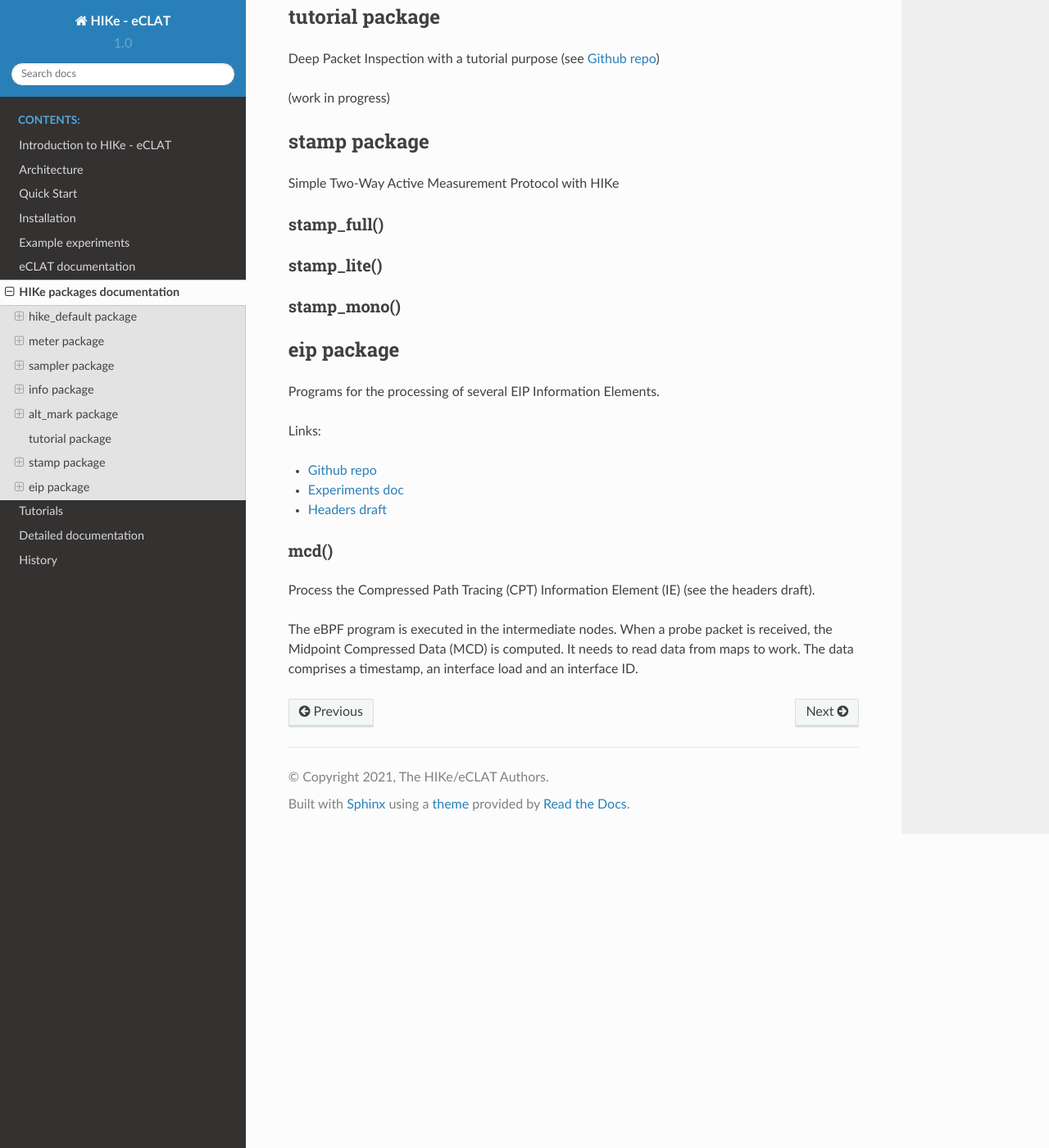
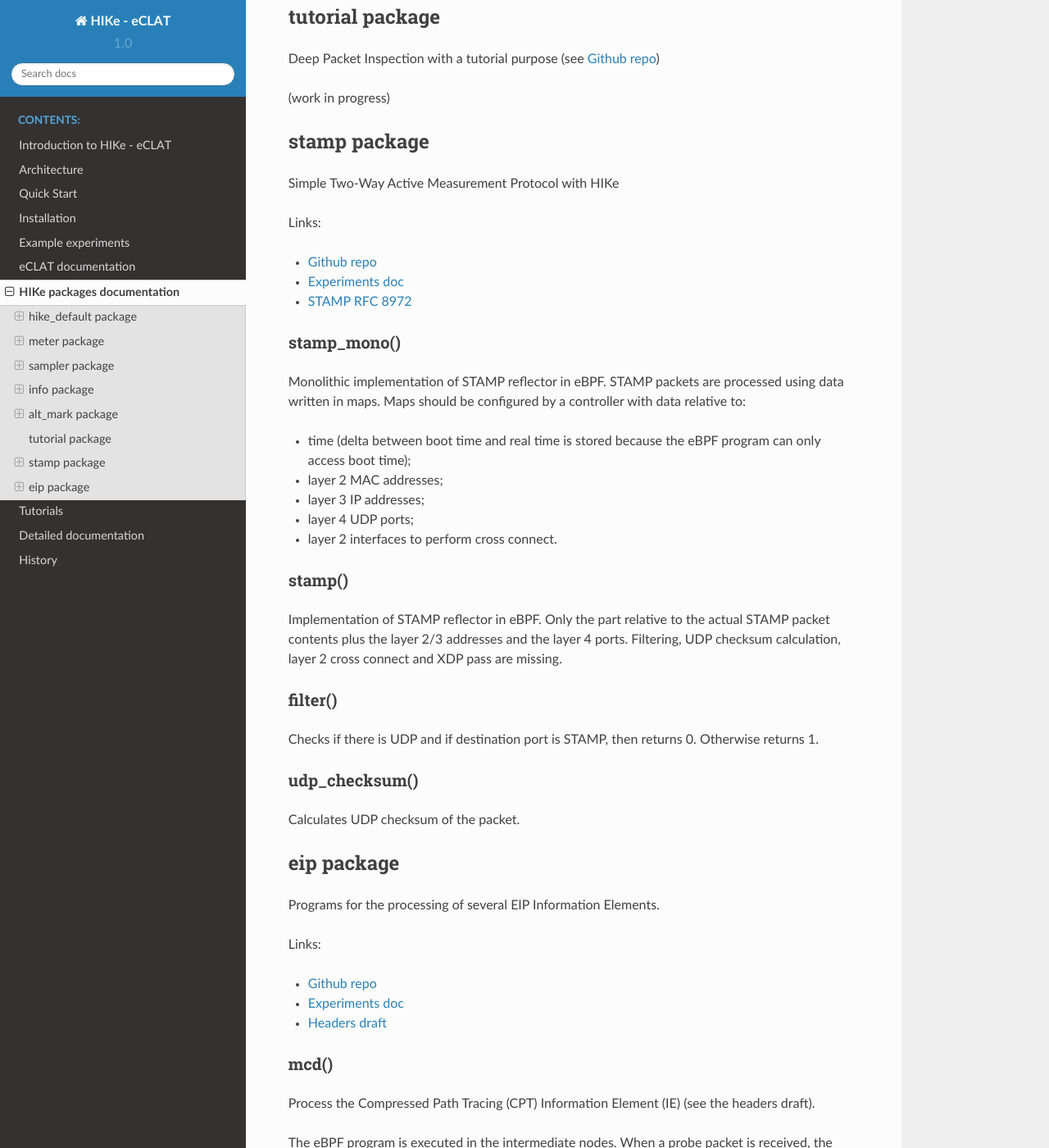
Before and after one commit to hike-eclat/docs, a Sphinx documentation site: the page built from docs/hike_programs.rst, in a window 1280 px wide and 1400 px high, scrolled down 3748 px. Shown: the whole window at 82% size. Built offline with Sphinx 7.4.7 and the Read the Docs theme 2.0.0, drawn with Linux system fonts in a browser that asks for light colours; pages that are not in the unit, such as notebooks, are missing from menus.

Commit message:
Update hike_programs.rst
add STAMP package programs description

```diff
--- a/docs/hike_programs.rst
+++ b/docs/hike_programs.rst
@@ -165,15 +165,36 @@ stamp package
 
 Simple Two-Way Active Measurement Protocol with HIKe
 
-stamp_full()
-^^^^^^^^^^^^^^^^^
+Links:
 
-stamp_lite()
-^^^^^^^^^^^^^^^^^
+- `Github repo <https://github.com/netgroup/hikepkg-stamp>`_
+- `Experiments doc <https://hike-eclat.readthedocs.io/en/latest/experiments.html#>`_
+- `STAMP RFC 8972 <https://datatracker.ietf.org/doc/rfc8972/>`_
 
 stamp_mono()
 ^^^^^^^^^^^^^^^^^
+Monolithic implementation of STAMP reflector in eBPF.
+STAMP packets are processed using data written in maps.
+Maps should be configured by a controller with data relative to:
 
+- time (delta between boot time and real time is stored because the eBPF program can only access boot time);
+- layer 2 MAC addresses;
+- layer 3 IP addresses;
+- layer 4 UDP ports;
+- layer 2 interfaces to perform cross connect.
+
+stamp()
+^^^^^^^^^^^^^^^^^
+Implementation of STAMP reflector in eBPF. Only the part relative to the actual STAMP packet contents plus the layer 2/3 addresses and the layer 4 ports.
+Filtering, UDP checksum calculation, layer 2 cross connect and XDP pass are missing.
+
+filter()
+^^^^^^^^^^^^^^^^^
+Checks if there is UDP and if destination port is STAMP, then returns 0. Otherwise returns 1.
+
+udp_checksum()
+^^^^^^^^^^^^^^^^^
+Calculates UDP checksum of the packet.
 
 eip package
 -----------------
```
